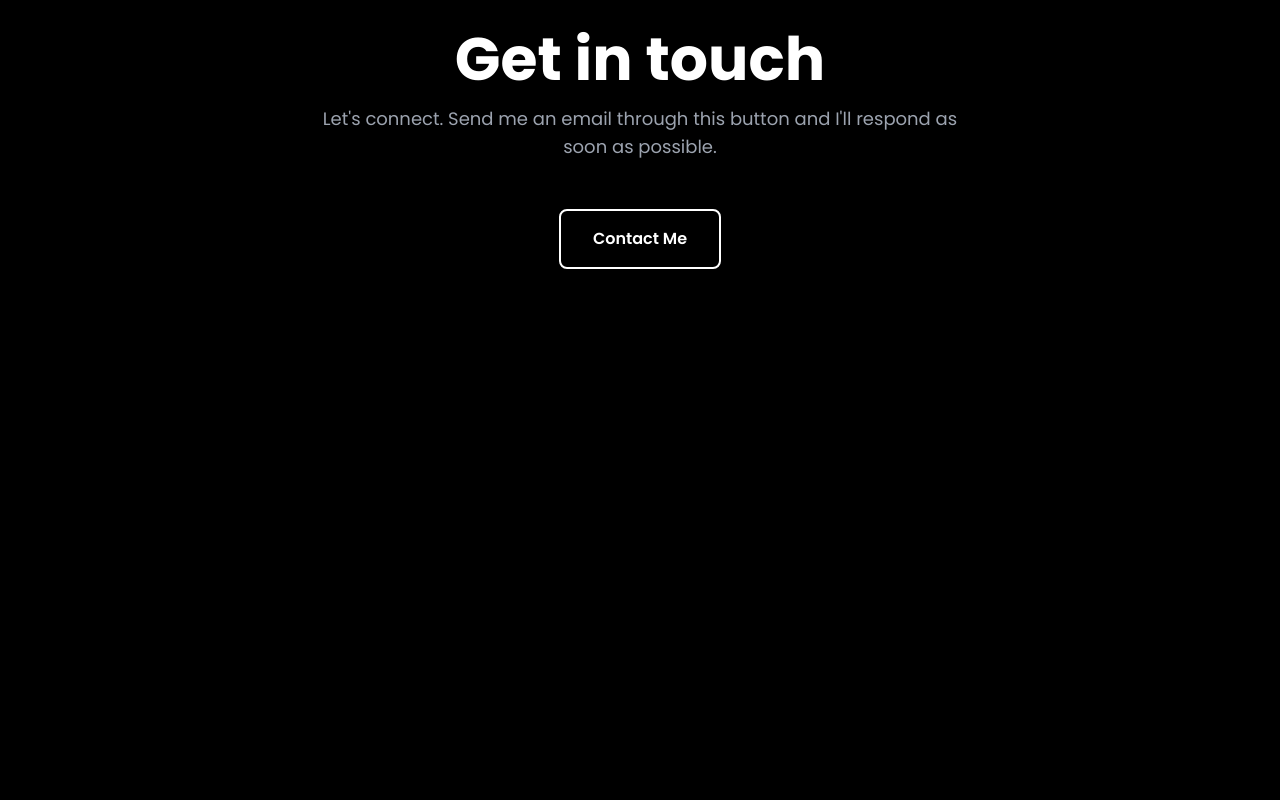
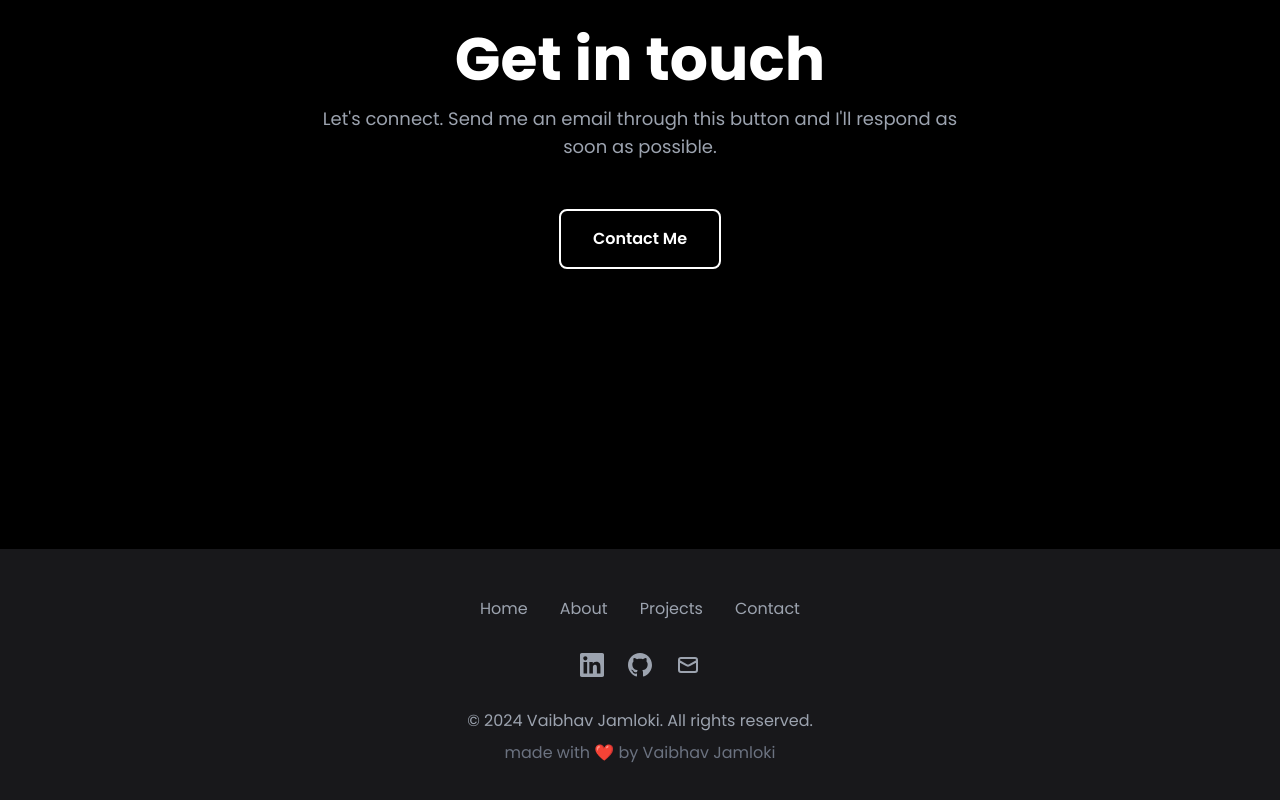
Before and after one commit to vaibhav09981/My-Personal-Portfolio-, a React (Create React App) app: page / in a window 1280 px wide. Shown: the part 2651-3451 px from the top of the page. Before the commit the page ends 3200 px from the top, so only its background shows below. Built offline with nearby package versions, Linux system fonts and the light colour scheme.

Commit message:
Feat: Contact us section created

```diff
--- a/src/App.js
+++ b/src/App.js
@@ -6,6 +6,7 @@
 import About from './components/About';
 import Projects from './components/Projects';
 import Contact from './components/Contact';
+import Footer from './components/Footer';
 
 function App() {
   const [showIntro, setShowIntro] = useState(true);
@@ -28,6 +29,7 @@
           <About />
           <Projects />
           <Contact />
+          <Footer />
         </>
       )}
     </div>
--- /dev/null
+++ b/src/components/Footer.js
@@ -0,0 +1,44 @@
+import React from 'react';
+
+const Footer = () => {
+  return (
+    <footer className="bg-zinc-900 py-12 px-6">
+      <div className="max-w-6xl mx-auto">
+        {/* Navigation Links */}
+        <div className="flex justify-center space-x-8 mb-8">
+          <a href="#home" className="text-gray-400 hover:text-white transition-colors duration-200">Home</a>
+          <a href="#about" className="text-gray-400 hover:text-white transition-colors duration-200">About</a>
+          <a href="#projects" className="text-gray-400 hover:text-white transition-colors duration-200">Projects</a>
+          <a href="#contact" className="text-gray-400 hover:text-white transition-colors duration-200">Contact</a>
+        </div>
+
+        {/* Social Links */}
+        <div className="flex justify-center space-x-6 mb-8">
+          <a href="https://www.linkedin.com/in/vaibhav-jamloki/" target="_blank" rel="noopener noreferrer" className="text-gray-400 hover:text-white transition-colors duration-200">
+            <svg className="w-6 h-6" fill="currentColor" viewBox="0 0 24 24">
+              <path d="M20.447 20.452h-3.554v-5.569c0-1.328-.027-3.037-1.852-3.037-1.853 0-2.136 1.445-2.136 2.939v5.667H9.351V9h3.414v1.561h.046c.477-.9 1.637-1.85 3.37-1.85 3.601 0 4.267 2.37 4.267 5.455v6.286zM5.337 7.433c-1.144 0-2.063-.926-2.063-2.065 0-1.138.92-2.063 2.063-2.063 1.14 0 2.064.925 2.064 2.063 0 1.139-.925 2.065-2.064 2.065zm1.782 13.019H3.555V9h3.564v11.452zM22.225 0H1.771C.792 0 0 .774 0 1.729v20.542C0 23.227.792 24 1.771 24h20.451C23.2 24 24 23.227 24 22.271V1.729C24 .774 23.2 0 22.222 0h.003z"/>
+            </svg>
+          </a>
+          <a href="https://github.com/vaibhav09981" target="_blank" rel="noopener noreferrer" className="text-gray-400 hover:text-white transition-colors duration-200">
+            <svg className="w-6 h-6" fill="currentColor" viewBox="0 0 24 24">
+              <path d="M12 0c-6.626 0-12 5.373-12 12 0 5.302 3.438 9.8 8.207 11.387.599.111.793-.261.793-.577v-2.234c-3.338.726-4.033-1.416-4.033-1.416-.546-1.387-1.333-1.756-1.333-1.756-1.089-.745.083-.729.083-.729 1.205.084 1.839 1.237 1.839 1.237 1.07 1.834 2.807 1.304 3.492.997.107-.775.418-1.305.762-1.604-2.665-.305-5.467-1.334-5.467-5.931 0-1.311.469-2.381 1.236-3.221-.124-.303-.535-1.524.117-3.176 0 0 1.008-.322 3.301 1.23.957-.266 1.983-.399 3.003-.404 1.02.005 2.047.138 3.006.404 2.291-1.552 3.297-1.23 3.297-1.23.653 1.653.242 2.874.118 3.176.77.84 1.235 1.911 1.235 3.221 0 4.609-2.807 5.624-5.479 5.921.43.372.823 1.102.823 2.222v3.293c0 .319.192.694.801.576 4.765-1.589 8.199-6.086 8.199-11.386 0-6.627-5.373-12-12-12z"/>
+            </svg>
+          </a>
+          <a href="mailto:vaibhavjj99@gmail.com" className="text-gray-400 hover:text-white transition-colors duration-200">
+            <svg className="w-6 h-6" fill="none" stroke="currentColor" viewBox="0 0 24 24">
+              <path strokeLinecap="round" strokeLinejoin="round" strokeWidth={2} d="M3 8l7.89 4.26a2 2 0 002.22 0L21 8M5 19h14a2 2 0 002-2V7a2 2 0 00-2-2H5a2 2 0 00-2 2v10a2 2 0 002 2z"/>
+            </svg>
+          </a>
+        </div>
+
+        {/* Bottom Section */}
+        <div className="text-center">
+          <p className="text-gray-400 mb-2">© 2024 Vaibhav Jamloki. All rights reserved.</p>
+          <p className="text-gray-500">made with ❤️ by Vaibhav Jamloki</p>
+        </div>
+      </div>
+    </footer>
+  );
+};
+
+export default Footer;
```
